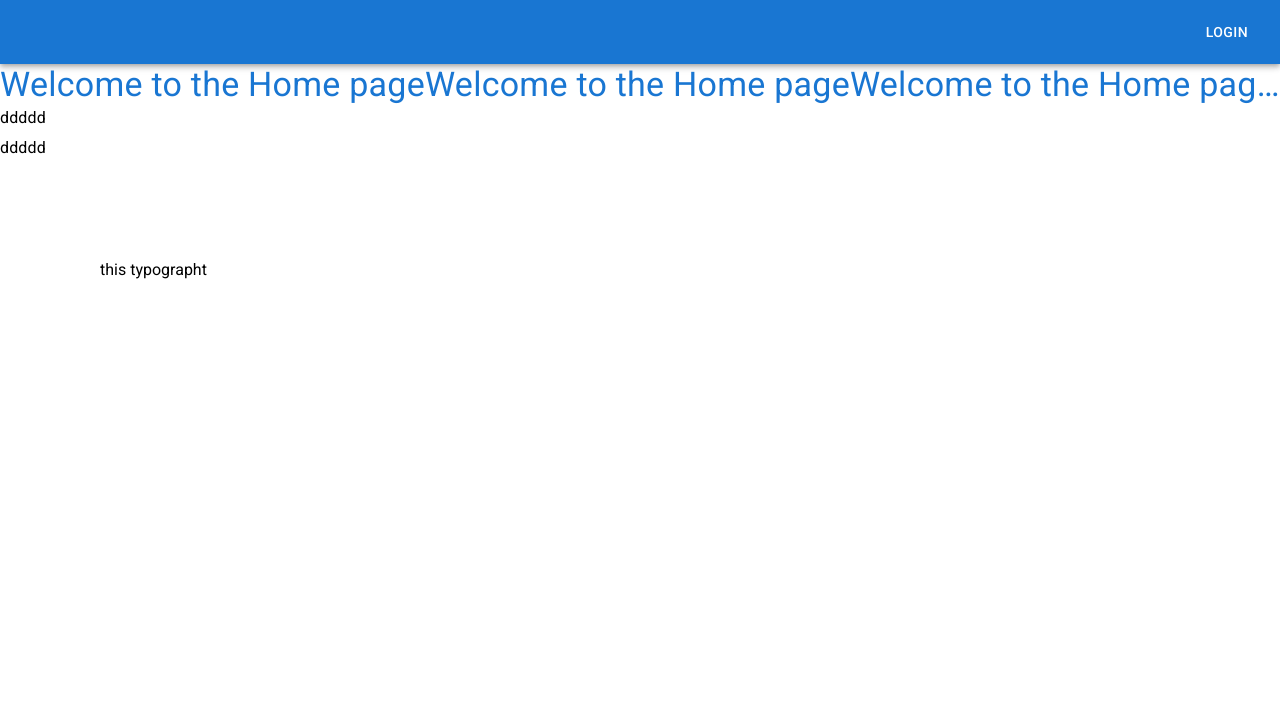
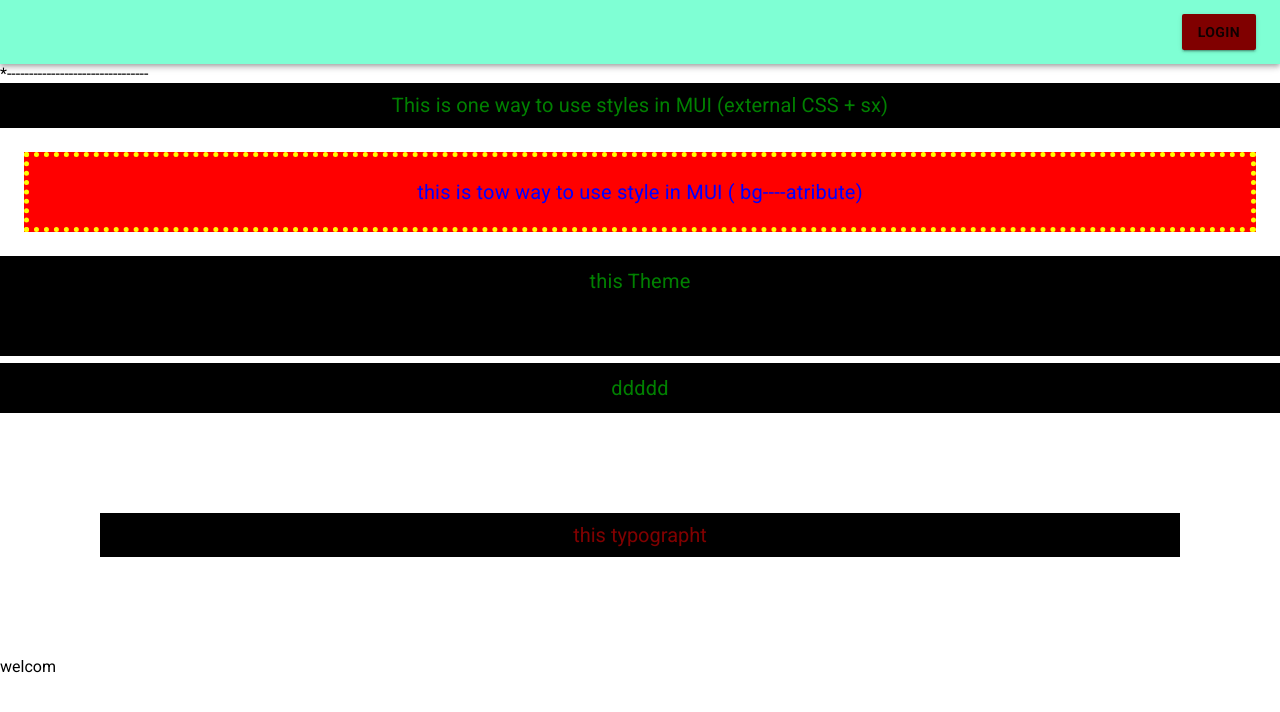
Before and after one commit to Dev-TQ/online_store, a React (Create React App) app: page / in a window 1280 px wide. Shown: the top 712 px of the page. Built offline with nearby package versions, Linux system fonts and the light colour scheme; some icons are missing.

Commit message:
stylePageMui

```diff
--- /dev/null
+++ b/src/Theme/Theme.js
@@ -0,0 +1,51 @@
+import { Opacity } from "@mui/icons-material";
+import { colors } from "@mui/material";
+import { createTheme } from "@mui/material/styles";
+const theme = createTheme({
+
+  palette :{
+    primary:{
+      main:"#7fffd4"
+    },
+    secondary :{
+      main:"#800000"
+    }
+  },
+
+components:{
+  MuiButton:{
+    styleOverrides:{
+      root:{
+        borderRadius:"2px",
+        backgroundColor:"#800000" ,
+        fontWeight:"bold",
+        "&:hover":{
+          color:"red",
+            backgroundColor:"white"
+        },
+      }
+    },
+    defaultProps:{
+      variant:"contained",
+      color:"primary"
+    }
+  },
+  MuiTypography:{
+  styleOverrides:{
+    root:{
+      fontSize:"20px",
+      color:"green",
+      backgroundColor:"black",
+    padding:"10px",
+    textAlign:"center",
+    "&:hover":{
+      color:"red"
+    }
+    }
+  }
+  }
+
+}
+})
+
+export default theme;
--- a/src/index.js
+++ b/src/index.js
@@ -4,25 +4,15 @@ import ReactDOM from 'react-dom/client';
 import Router from './page/Rooter/Rout'; // مسار ملف الراوتر اللي انت عملته
 import { RouterProvider } from 'react-router-dom';
 import { createTheme } from '@mui/material';
-const theme = createTheme({
-  typography: {
-    fontFamily: [
-      '-apple-system',
-      'BlinkMacSystemFont',
-      '"Segoe UI"',
-      'Roboto',
-      '"Helvetica Neue"',
-      'Arial',
-      'sans-serif',
-      '"Apple Color Emoji"',
-      '"Segoe UI Emoji"',
-      '"Segoe UI Symbol"',
-    ].join(','),
-  },
-});
+import { ThemeProvider} from "@mui/material/styles";
+import { Home } from '@mui/icons-material';
+import theme from 'Theme/Theme';
+
 const root = ReactDOM.createRoot(document.getElementById('root'));
 root.render(
   <React.StrictMode>
-    <RouterProvider router={Router} />
+    <ThemeProvider theme={theme}>
+      <RouterProvider router={Router} />
+    </ThemeProvider>
   </React.StrictMode>
 );
--- a/src/page/HOME/Home.css
+++ b/src/page/HOME/Home.css
@@ -0,0 +1,3 @@
+.stayleHome{
+  background-color: #800000;
+}
--- a/src/page/HOME/Home.jsx
+++ b/src/page/HOME/Home.jsx
@@ -1,19 +1,26 @@
-import { createRoutesFromChildren } from "react-router-dom"
+
 import "./Home.css"
 import React from 'react';
 import { Typography } from "@mui/material";
+import theme from "Theme/Theme";
+const Home = () => {
 
-const Home = () => {
   return (
-    <div>
-    <Typography noWrap  sx={{marginTop:"auto"}} color="primary" variant="h4" component="div">
-      Welcome to the Home pageWelcome to the Home pageWelcome to the Home pageWelcome to the Home pageWelcome to the Home pageWelcome to the Home page
+
+    <div>*--------------------------------
+    <Typography noWrap  className="stayleHome" sx={{marginTop:"auto"}} color="primary" variant="h4" component="div">
+  This is one way to use styles in MUI (external CSS + sx)
+
     </Typography>
+    <Typography border="5px dotted yellow" p="20px" textAlign="center" color={"blue"} m={3} bgcolor={"red"} variant="body1" component={"div"}>
+       this is tow way to use style in MUI ( bg----atribute)
+    </Typography>
+    <Typography variant="body1">this Theme</Typography>
     <Typography gutterBottom variant="body1" color="initial">ddddd</Typography>
-    <Typography  variant="body1" color="initial">ddddd</Typography>
-    <Typography sx={{margin:"100px"}}  variant="inherit" color="initial">this typographt</Typography>
+    <Typography  variant="body1">ddddd</Typography>
+    <Typography sx={{margin:"100px",color:theme.palette.secondary.main}}  variant="inherit" >this typographt</Typography>
+    <p>welcom</p>
     </div>
   );
-}
-
+};
 export default Home;
--- a/src/page/Rooter/Rout.jsx
+++ b/src/page/Rooter/Rout.jsx
@@ -1,7 +1,5 @@
 import React from 'react';
 import { createBrowserRouter, createRoutesFromElements, Route } from 'react-router-dom';
-
-
 import Home from '../HOME/Home';
 import Create from '../Create/Create';
 import App from '../../App';
```
